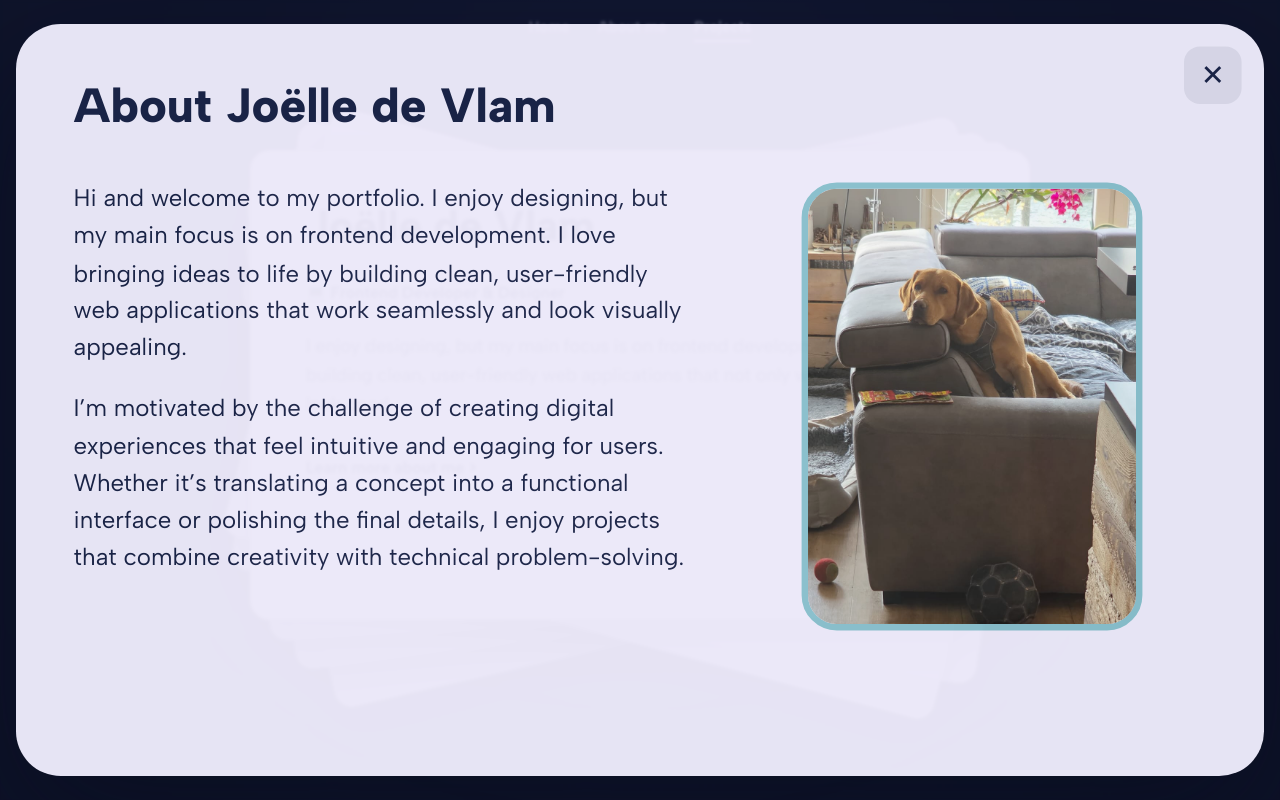
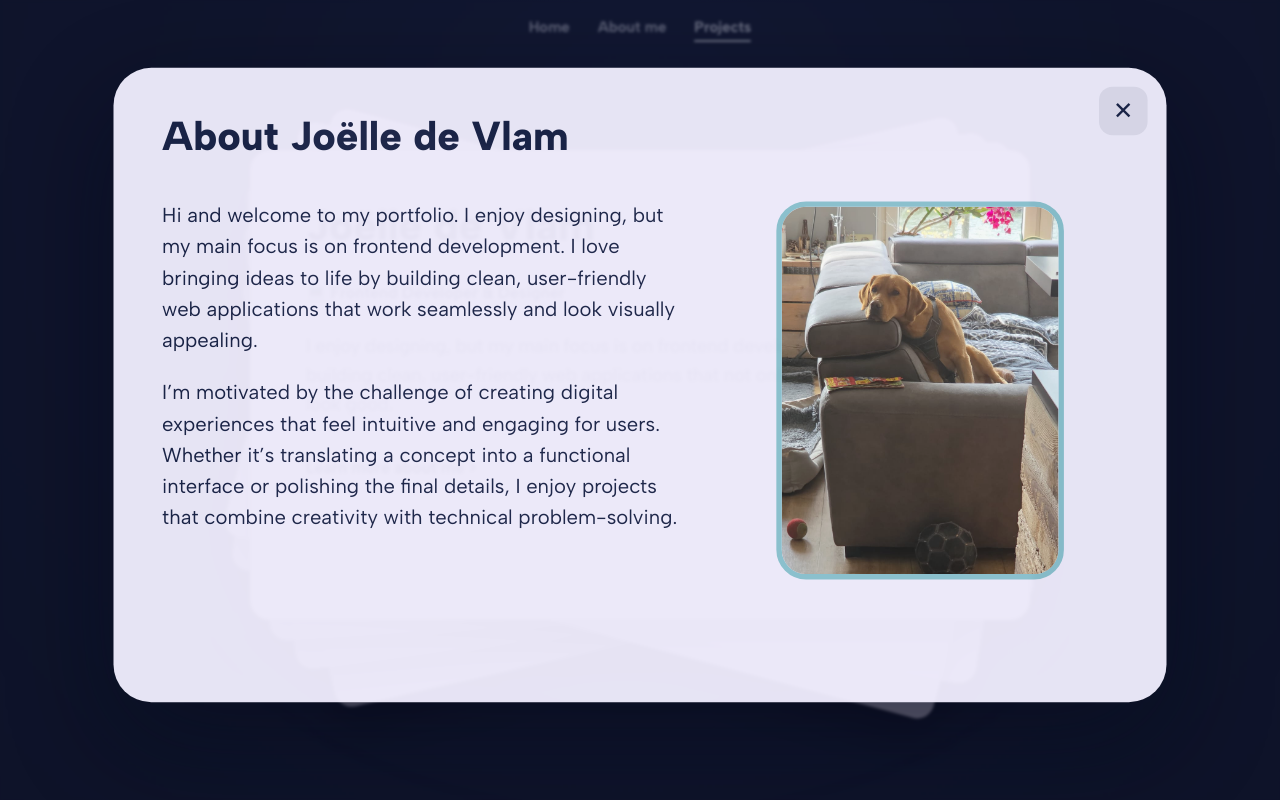
Before and after one commit to Sjowel/Showcase-Portfolio-1, a plain HTML site: page index.html in a window 1280 px wide. Both pictures are taken after a click on the link "About me". Shown: the top 800 px of the page. Drawn offline with Linux system fonts and the light colour scheme.

Commit message:
Fixed the pop-up.

```diff
--- a/styles.css
+++ b/styles.css
@@ -143,17 +143,20 @@ html,body{
 }
 
 /* ---------------- Uitklapbare About-me kaart ---------------- */
-.sheet.s4.expand{
-  position: fixed;
-  left:50%; top:50%;
-  width:min(780px,92vw);
-  height:470px;
-  transform: translate(-50%, -50%) scale(1.6) rotate(0deg);
-  border-radius:28px;
+.sheet.s4.expand {
+  position: absolute;
+  inset: 0;
+  transform-origin: center center;
+  transform: scale(1.35) rotate(0deg);
+  border-radius: 28px;
   background: var(--card);
   box-shadow: 0 28px 80px rgba(10,12,28,.55);
-  z-index:999;
-  transition: transform .8s cubic-bezier(.22,.8,.2,1), box-shadow .8s, border-radius .8s, background-color .8s;
+  z-index: 999;
+  transition:
+    transform 0.8s cubic-bezier(.22, .8, .2, 1),
+    box-shadow 0.8s,
+    border-radius 0.8s,
+    background-color 0.8s;
 }
 
 /* Donkere achtergrond */
@@ -313,6 +316,7 @@ body.lock{ overflow:hidden; }
   border-radius: 10px;
   background: rgba(255, 255, 255, 0.05);
   padding: 8px;
+  z-index: 1;
 }
 
 .project-card h3 {
@@ -320,6 +324,7 @@ body.lock{ overflow:hidden; }
   font-weight: 600;
   margin: 6px 0 8px;
   color: #e9ecff;
+  z-index: 1;
 }
 
 .project-card p {
@@ -327,6 +332,7 @@ body.lock{ overflow:hidden; }
   line-height: 1.4;
   color: #cfd6ee;
   flex-grow: 1;
+  z-index: 1;
 }
 
 /* Knop onderaan de kaart */
```
